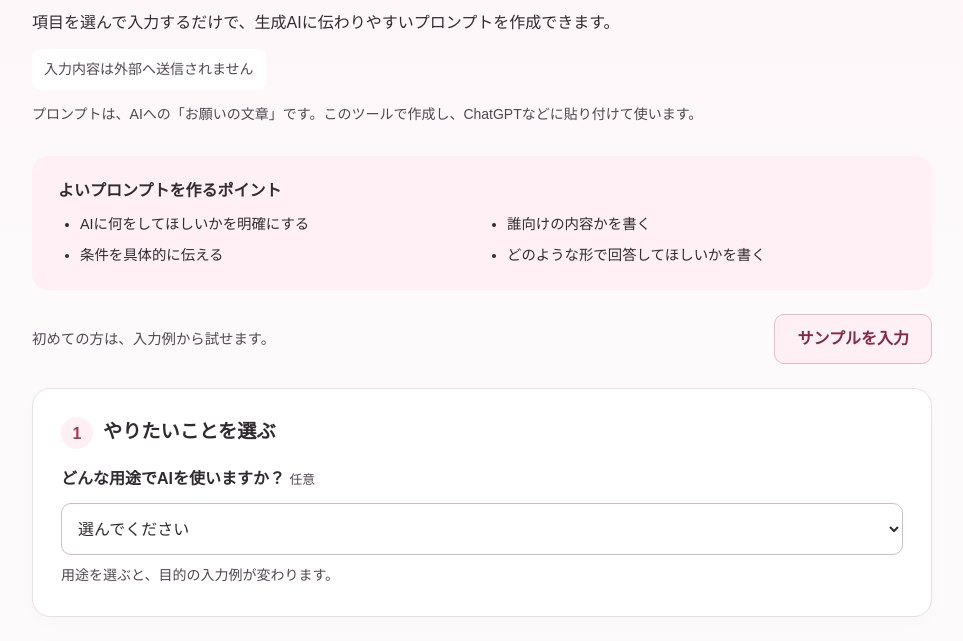
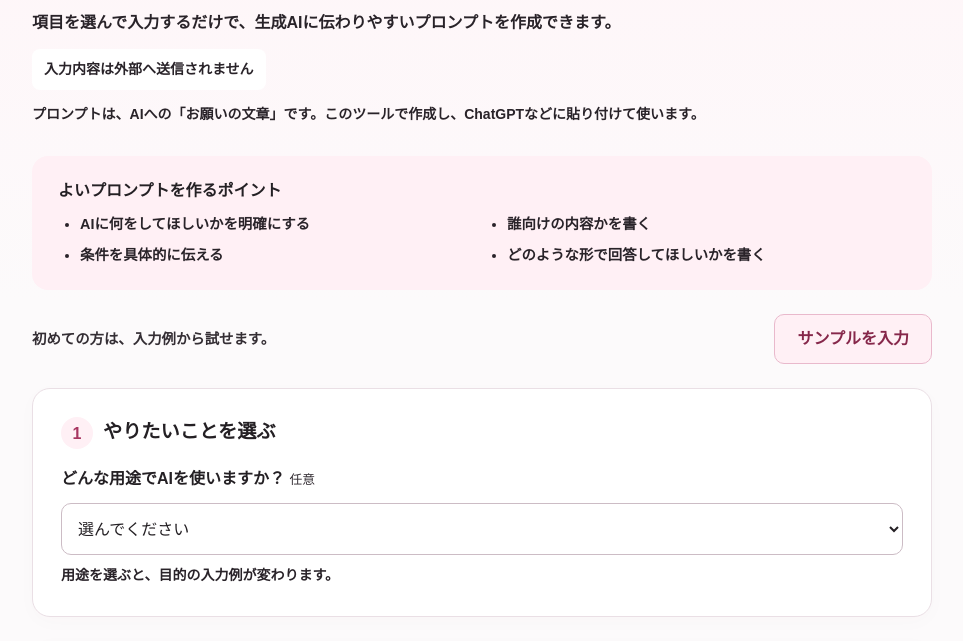
Before and after one commit to yumin-snoopy/tools, a plain HTML site: page prompt_builder/index.html in a window 1280 px wide. Shown: the part 130-771 px from the top of the page, without its empty margins (158-1121 px from the left). Drawn offline with Linux system fonts and the light colour scheme.

Commit message:
Darken prompt builder explanatory text further

```diff
--- a/prompt_builder/style.css
+++ b/prompt_builder/style.css
@@ -1,9 +1,14 @@
 /* 既存ツールと同じ配色・パネル・ボタンを利用。共有CSSは変更しません。 */
 @import url("../text_formatter/style.css");
 /* 本文と補足説明を濃くし、このツール内の文字を読みやすくします。 */
-:root { --ink: #302b30; --muted: #514750; }
+:root { --ink: #242024; --muted: #342e34; }
 body { font-weight: 500; }
 .lead { color: var(--ink); }
+/* 説明文・注意書きも濃い色と太さで表示します。 */
+.lead, .hint, .privacy-note, .section-description, .starter p, .tips li {
+  color: #292329;
+  font-weight: 600;
+}
 textarea::placeholder, input::placeholder { color: #625661; opacity: 1; }
 select { font: inherit; outline-offset: 4px; }
 select, input[type="text"] { display: block; width: 100%; min-width: 0; min-height: 52px; border: 1px solid #ccbcc5; border-radius: 10px; padding: 12px; color: var(--ink); background: white; }
```
